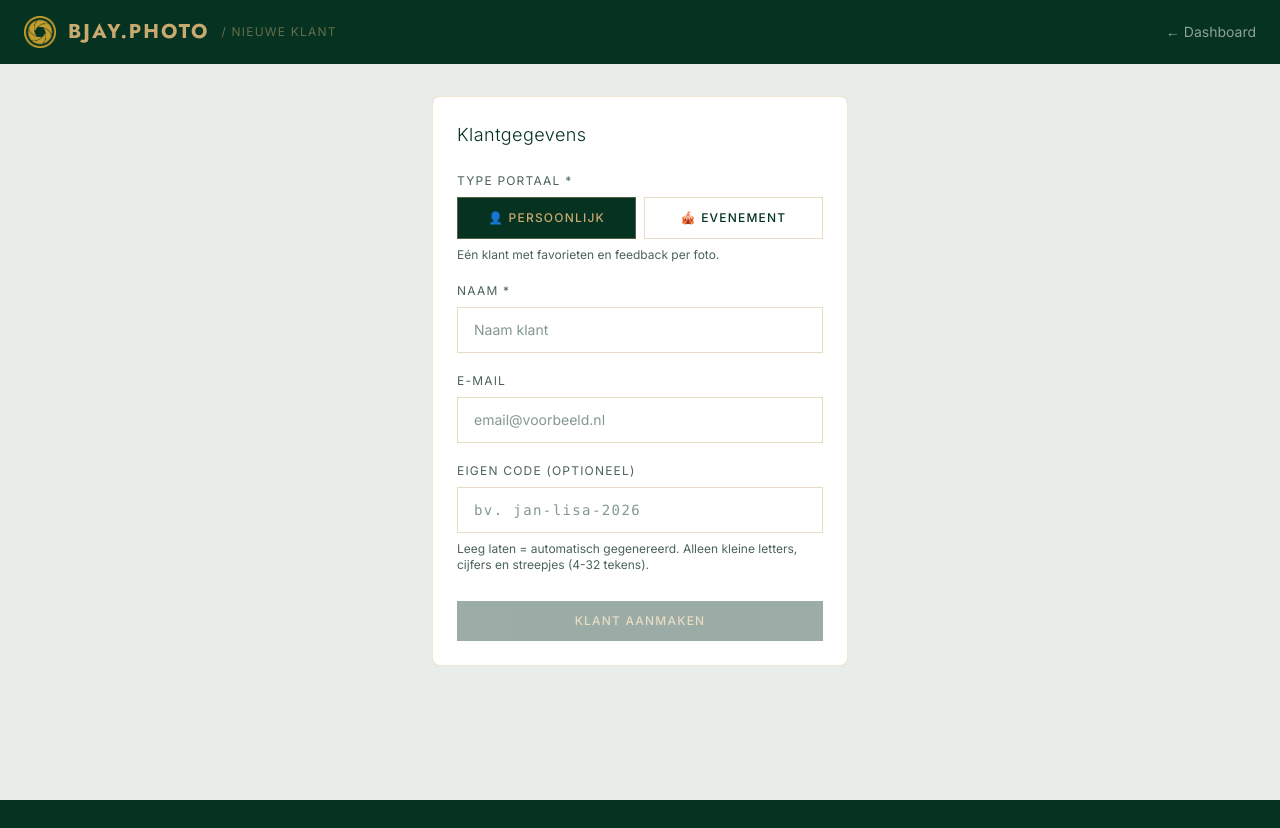
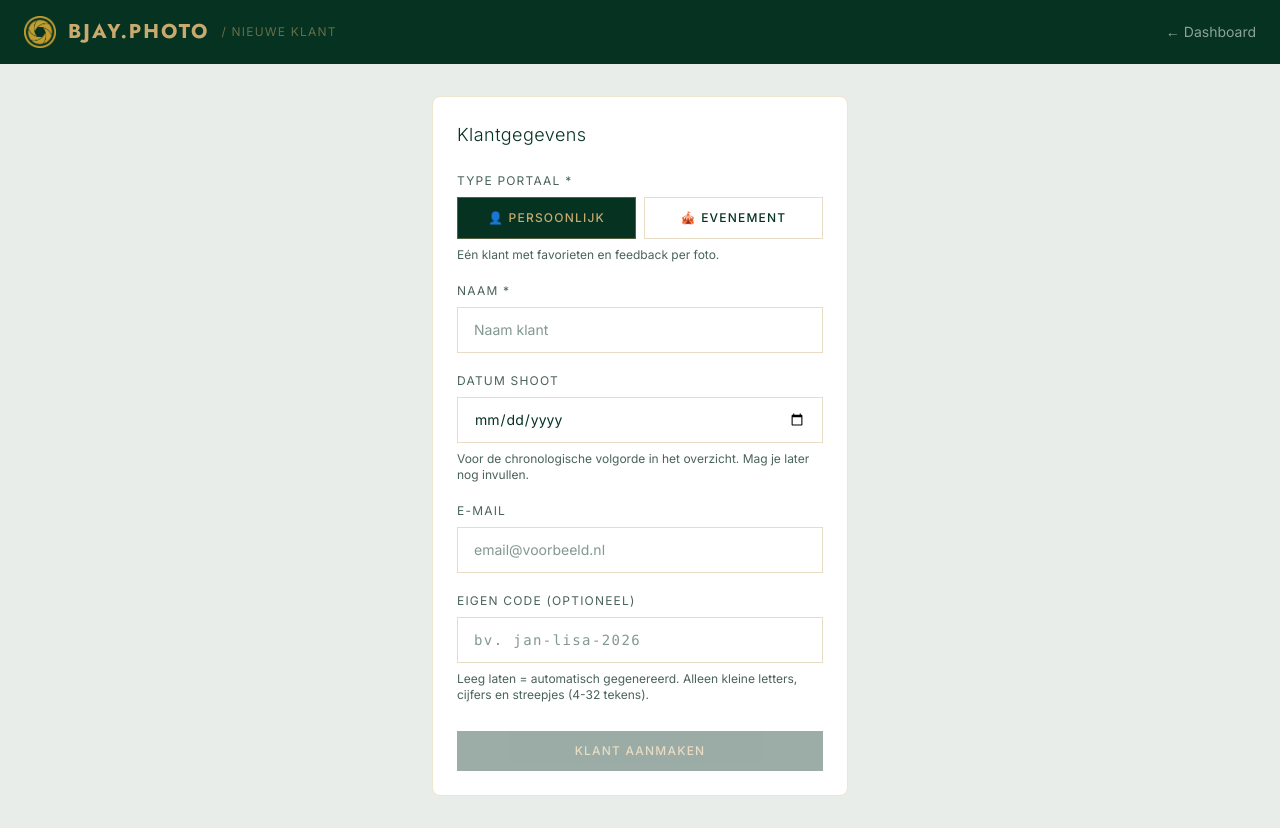
Before and after one commit to bertjanwalters14/bjay-photo, a Next.js app: page /admin/clients/new in a window 1280 px wide. Before the commit the page ends 800 px from the top, so only its background shows below. Built offline with nearby package versions, Linux system fonts and the light colour scheme.

Commit message:
feat(clients): event-/shootdatum + chronologische sortering

```diff
--- a/src/app/admin/clients/[clientId]/page.tsx
+++ b/src/app/admin/clients/[clientId]/page.tsx
@@ -50,6 +50,7 @@ export default function AdminClientPage() {
   const [editing, setEditing] = useState(false)
   const [editName, setEditName] = useState('')
   const [editEmail, setEditEmail] = useState('')
+  const [editDate, setEditDate] = useState('')
   const [savingEdit, setSavingEdit] = useState(false)
   const [archiving, setArchiving] = useState(false)
   // Verhaal-export: selectie van foto's die als webp-zip voor een
@@ -298,7 +299,7 @@ export default function AdminClientPage() {
 
   // Inline-bewerken voor naam + e-mail. Gebruik je vooral als je een klant
   // hebt aangemaakt zonder e-mail en die later toevoegt.
-  async function saveClientEdit(updates: { name?: string; email?: string }) {
+  async function saveClientEdit(updates: { name?: string; email?: string; date?: string }) {
     const res = await fetch(`/api/clients/${clientId}`, {
       method: 'PATCH',
       headers: { 'Content-Type': 'application/json' },
@@ -554,6 +555,7 @@ export default function AdminClientPage() {
                 onClick={() => {
                   setEditName(client?.name || '')
                   setEditEmail(client?.email || '')
+                  setEditDate(client?.date || '')
                   setEditing(true)
                 }}
                 className="text-xs underline transition hover:opacity-70"
@@ -571,6 +573,16 @@ export default function AdminClientPage() {
                   type="text"
                   value={editName}
                   onChange={e => setEditName(e.target.value)}
+                  className="w-full mt-1 px-2 py-1.5 text-sm focus:outline-none"
+                  style={{ border: '1px solid rgba(200,169,110,0.4)', color: '#053221' }}
+                />
+              </label>
+              <label className="text-xs" style={{ color: '#4a6358' }}>
+                {isEvent ? 'Datum event' : 'Datum shoot'}
+                <input
+                  type="date"
+                  value={editDate}
+                  onChange={e => setEditDate(e.target.value)}
                   className="w-full mt-1 px-2 py-1.5 text-sm focus:outline-none"
                   style={{ border: '1px solid rgba(200,169,110,0.4)', color: '#053221' }}
                 />
@@ -595,6 +607,7 @@ export default function AdminClientPage() {
                     const ok = await saveClientEdit({
                       name: editName,
                       email: isEvent ? undefined : editEmail,
+                      date: editDate,
                     })
                     setSavingEdit(false)
                     if (ok) setEditing(false)
@@ -628,6 +641,14 @@ export default function AdminClientPage() {
           <p className="text-sm mt-1" style={{ color: '#4a6358' }}>
             Aangemaakt: {client ? new Date(client.createdAt).toLocaleDateString('nl-NL') : ''}
           </p>
+          {client?.date && (
+            <p className="text-sm mt-1" style={{ color: '#4a6358' }}>
+              {isEvent ? 'Datum event' : 'Datum shoot'}:{' '}
+              <span style={{ color: '#053221' }}>
+                {new Date(client.date).toLocaleDateString('nl-NL')}
+              </span>
+            </p>
+          )}
           {/* Visit-stats — toont of klant het portaal heeft geopend */}
           <p className="text-sm mt-1" style={{ color: '#4a6358' }}>
             Portaalbezoek:{' '}
--- a/src/app/admin/clients/new/page.tsx
+++ b/src/app/admin/clients/new/page.tsx
@@ -10,6 +10,7 @@ export default function NewClientPage() {
   const [email, setEmail] = useState('')
   const [type, setType] = useState<PortalType>('personal')
   const [customCode, setCustomCode] = useState('')
+  const [date, setDate] = useState('')
   const [loading, setLoading] = useState(false)
   const [error, setError] = useState('')
   const router = useRouter()
@@ -26,6 +27,7 @@ export default function NewClientPage() {
         name,
         email: type === 'personal' ? email : '',
         type,
+        date: date || undefined,
         customCode: customCode.trim() || undefined,
       }),
     })
@@ -161,6 +163,26 @@ export default function NewClientPage() {
               />
             </div>
 
+            {/* Datum van het event/de shoot */}
+            <div>
+              <label
+                className="block text-xs tracking-widest uppercase mb-2"
+                style={{ color: '#4a6358' }}
+              >
+                {type === 'event' ? 'Datum event' : 'Datum shoot'}
+              </label>
+              <input
+                type="date"
+                value={date}
+                onChange={e => setDate(e.target.value)}
+                className="w-full px-4 py-3 text-sm focus:outline-none transition"
+                style={inputStyle}
+              />
+              <p className="text-xs mt-2" style={{ color: '#4a6358' }}>
+                Voor de chronologische volgorde in het overzicht. Mag je later nog invullen.
+              </p>
+            </div>
+
             {/* E-mail (alleen voor persoonlijk portaal) */}
             {type === 'personal' && (
               <div>
--- a/src/app/admin/dashboard/page.tsx
+++ b/src/app/admin/dashboard/page.tsx
@@ -14,7 +14,15 @@ export default function AdminDashboard() {
 
   // Klanten gefilterd op de actieve tab.
   const visibleClients = useMemo(
-    () => clients.filter(c => (filter === 'archived' ? c.archivedAt : !c.archivedAt)),
+    () =>
+      clients
+        .filter(c => (filter === 'archived' ? c.archivedAt : !c.archivedAt))
+        .sort((a, b) => {
+          // Op event-/shootdatum, nieuwste eerst; val terug op createdAt.
+          const da = new Date(a.date || a.createdAt).getTime()
+          const db = new Date(b.date || b.createdAt).getTime()
+          return db - da
+        }),
     [clients, filter],
   )
   const router = useRouter()
@@ -224,6 +232,11 @@ export default function AdminDashboard() {
                     <p className="text-xs mt-0.5 break-words" style={{ color: '#4a6358' }}>
                       {client.email || 'Geen e-mail'}
                     </p>
+                    {client.date && (
+                      <p className="text-xs mt-0.5" style={{ color: '#4a6358' }}>
+                        {new Date(client.date).toLocaleDateString('nl-NL')}
+                      </p>
+                    )}
                     <p className="text-xs mt-1 font-mono tracking-widest sm:hidden" style={{ color: '#c8a96e' }}>
                       {client.code}
                     </p>
--- a/src/app/api/clients/[clientId]/route.ts
+++ b/src/app/api/clients/[clientId]/route.ts
@@ -93,6 +93,9 @@ export async function PATCH(
     }
     updates.email = trimmed
   }
+  if ('date' in body) {
+    updates.date = typeof body.date === 'string' && body.date.trim() ? body.date.trim() : undefined
+  }
 
   const updated: Client = { ...client, ...updates }
   await redis.set(`client:${clientId}`, updated)
--- a/src/app/api/clients/route.ts
+++ b/src/app/api/clients/route.ts
@@ -41,6 +41,7 @@ export async function POST(req: NextRequest) {
   const email: string | undefined = body?.email
   const type: PortalType = body?.type === 'event' ? 'event' : 'personal'
   const customCodeRaw: string | undefined = body?.customCode
+  const date: string | undefined = typeof body?.date === 'string' ? body.date.trim() : undefined
 
   if (!name || !name.trim()) {
     return NextResponse.json({ error: 'Naam is verplicht' }, { status: 400 })
@@ -82,6 +83,7 @@ export async function POST(req: NextRequest) {
     code,
     type,
     createdAt: new Date().toISOString(),
+    ...(date ? { date } : {}),
   }
 
   try {
--- a/src/lib/types.ts
+++ b/src/lib/types.ts
@@ -49,6 +49,9 @@ export interface Client {
   code: string
   type: PortalType
   createdAt: string
+  // Datum van het event/de shoot zelf (los van createdAt = aanmaakmoment).
+  // Optioneel; gebruikt om de klantenlijst chronologisch te sorteren.
+  date?: string
   // Review-flow velden. Workflow: BJAY markeert klant als opgeleverd ->
   // 3 dagen later stuurt cron automatisch een review-vraag per e-mail.
   // BJAY kan handmatig markeren dat er een review binnen is.
```
Also changed, not shown: 1 other file (tests, documents, lock files or other folders).
